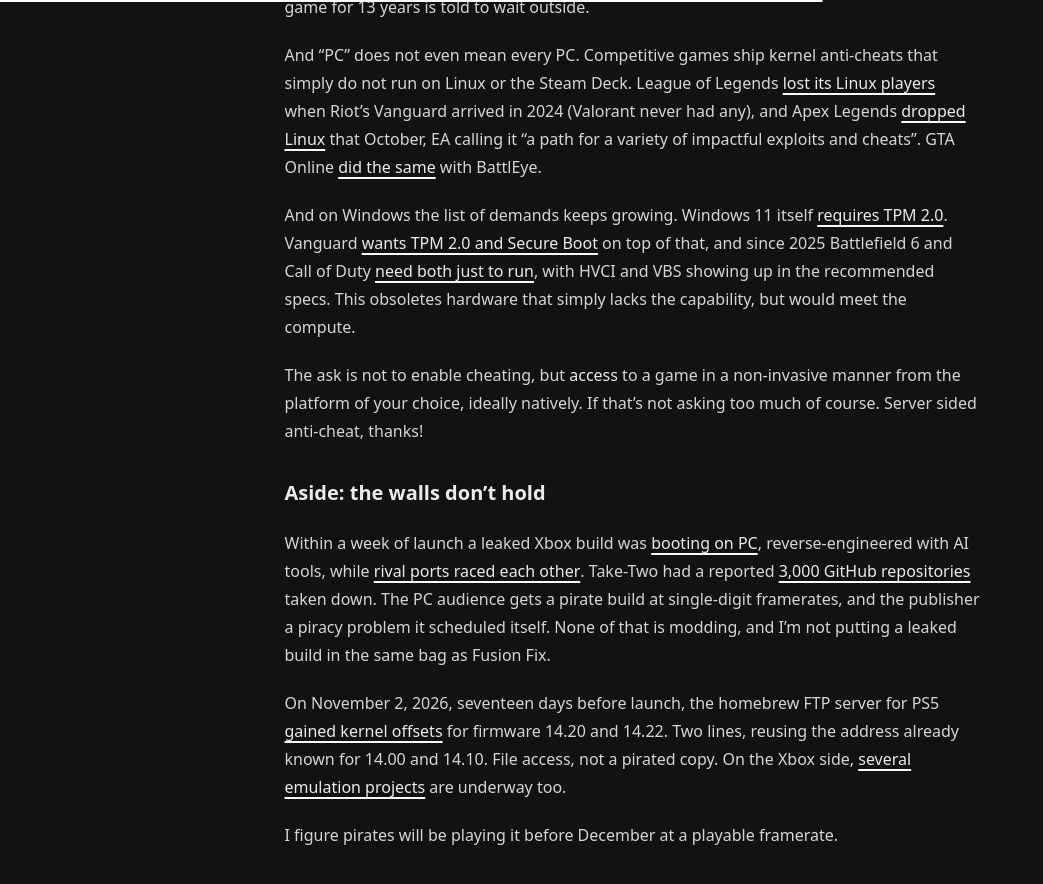
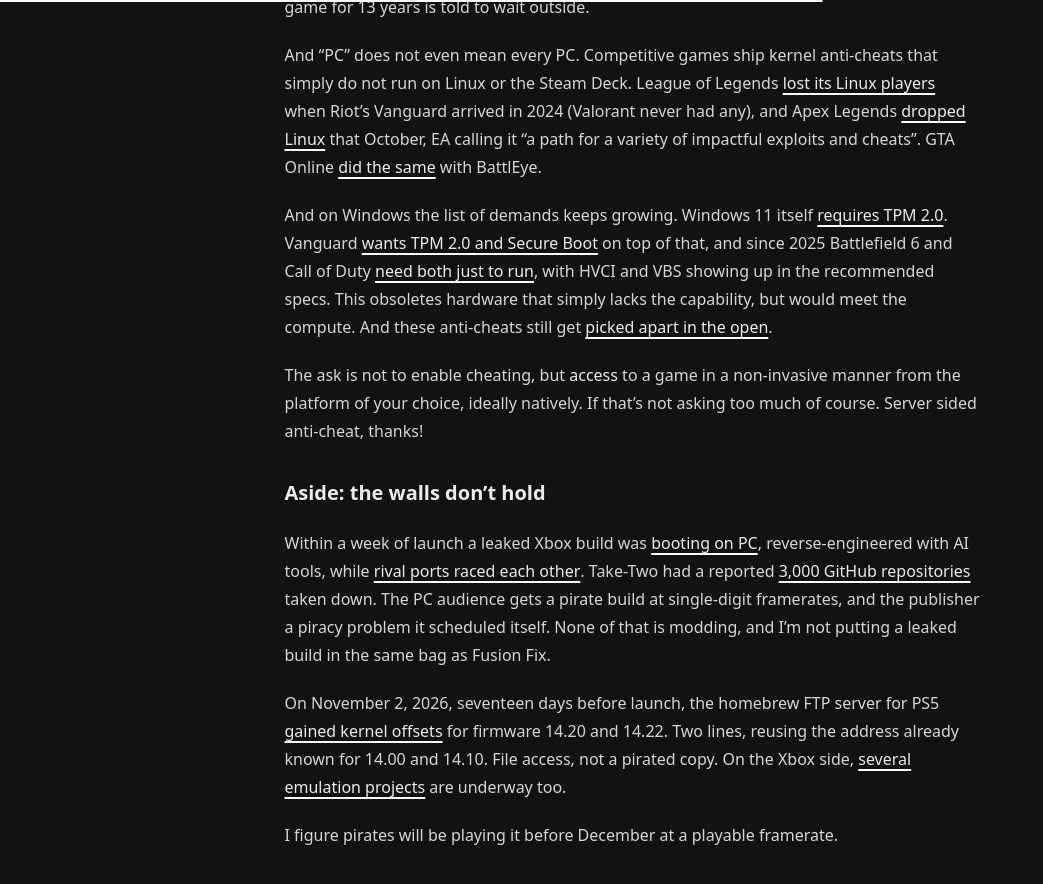
Before and after one commit to h8d13/dontreadthedocs, a Jekyll site: the page built from _notes/modding-wizards.md, in a window 1280 px wide and 900 px high, scrolled down 6091 px. Shown: the top 884 px of the window, without its empty margins (0-1043 px from the left). Built offline with Jekyll 4.4.1, drawn with Linux system fonts in a browser that asks for light colours.

Commit message:
misc
Signed-off-by: h8d13 <hadean-eon-dev@proton.me>

```diff
--- a/_notes/modding-wizards.md
+++ b/_notes/modding-wizards.md
@@ -223,7 +223,8 @@ And on Windows the list of demands keeps growing. Windows 11 itself
 on top of that, and since 2025 Battlefield 6 and Call of Duty
 [need both just to run][bf6-cod-tpm], with HVCI and VBS showing up in the
 recommended specs. This obsoletes hardware that simply lacks the capability,
-but would meet the compute.
+but would meet the compute. And these anti-cheats still get
+[picked apart in the open][uc-acr].
 
 The ask is not to enable cheating, but **access** to a game in a non-invasive
 manner from the platform of your choice, ideally natively. If that's not asking
```
Also changed, not shown: other parts of _notes/modding-wizards.md (+1 -0 lines).
